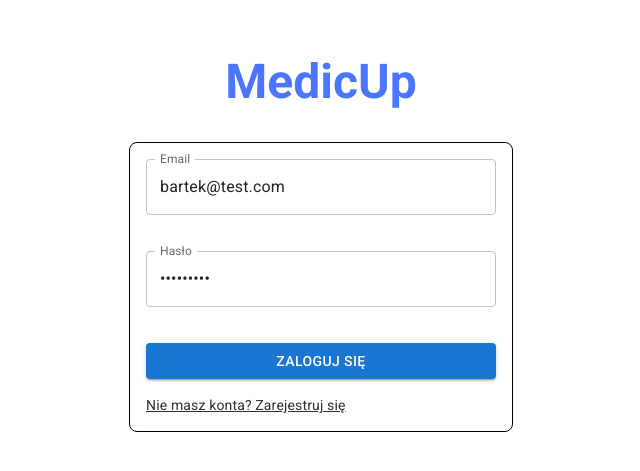
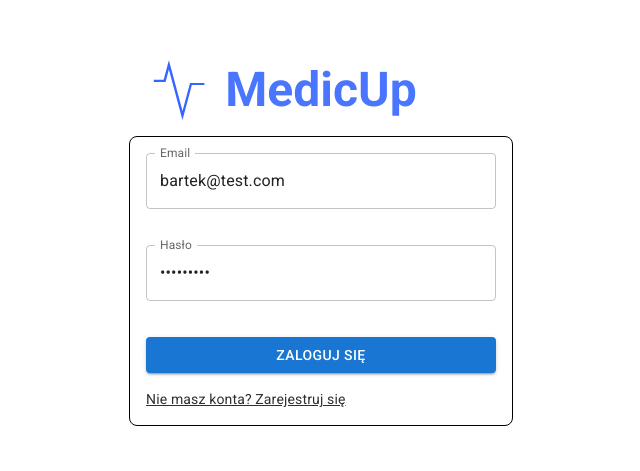
Before and after one commit to Ethelt/MedicUp, a React (Vite) app in the folder client/: page /login/patient in a window 1280 px wide. Shown: the part 157-628 px from the top of the page, without its empty margins (319-959 px from the left). Built offline with nearby package versions, Linux system fonts and the light colour scheme.

Commit message:
Text and logo in login screens

```diff
--- a/client/src/pages/auth/AuthLayout.tsx
+++ b/client/src/pages/auth/AuthLayout.tsx
@@ -8,30 +8,57 @@ export default function AuthLayout() {
       justifyContent="center"
       width="100%"
       height="100%"
-      spacing={4}
+      spacing={2}
     >
       {/* Header Section */}
-      <Box
-        sx={{
-          display: "flex",
-          alignItems: "center",
-          position: "relative",
-          width: "100%",
-        }}
-      >
+      <Stack direction="row" alignItems="center" spacing={2}>
+        {/* Logo */}
+        <Box
+          component="div"
+          sx={{
+            width: 60,
+            height: 60,
+          }}
+        >
+          <svg
+            width="100%"
+            height="100%"
+            viewBox="0 0 193 229"
+            xmlns="http://www.w3.org/2000/svg"
+          >
+            <g>
+              <path
+                style={{
+                  fill: "#3765ff",
+                  fillOpacity: 1,
+                  strokeWidth: 0.264583,
+                }}
+                d="M 0.3001292,75.380593 H 37.953427 L 57.972755,0.667449 109.93747,194.60242 138.49254,88.03344 h 55.06891 v 7.71067 H 145.53428 L 109.69998,229.47956 57.942579,36.318323 45.251496,83.68209 H 0.3001292 Z"
+              />
+            </g>
+          </svg>
+        </Box>
+
         {/* Text centered horizontally */}
         <Typography
           variant="h3"
           sx={{
             fontWeight: "bold",
             color: "#4a75ff",
-            textAlign: "center",
-            margin: "0 auto",
           }}
         >
           MedicUp
         </Typography>
-      </Box>
+
+        {/* Div to the right of the text, equal to the width of the logo */}
+        <Box
+          component="div"
+          sx={{
+            width: 60,
+            height: 1,
+          }}
+        />
+      </Stack>
 
       {/* Content Section */}
       <Outlet />
```
